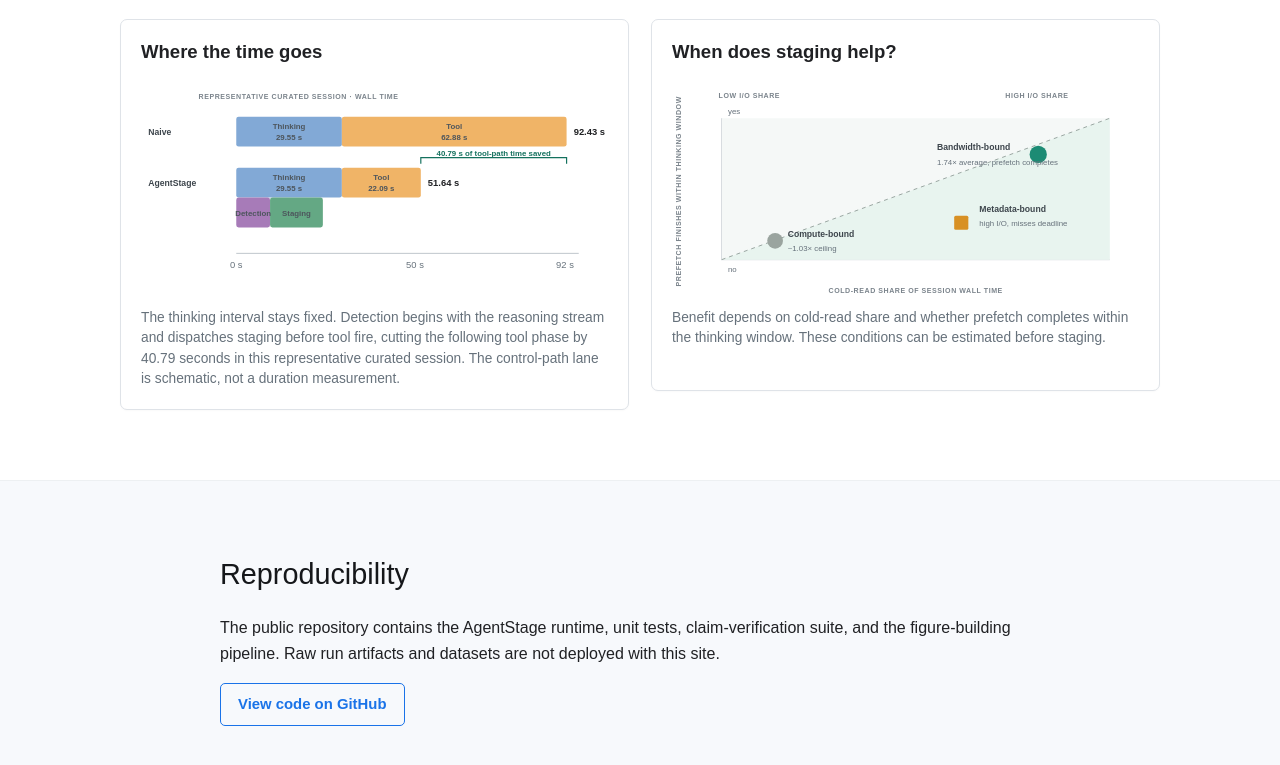
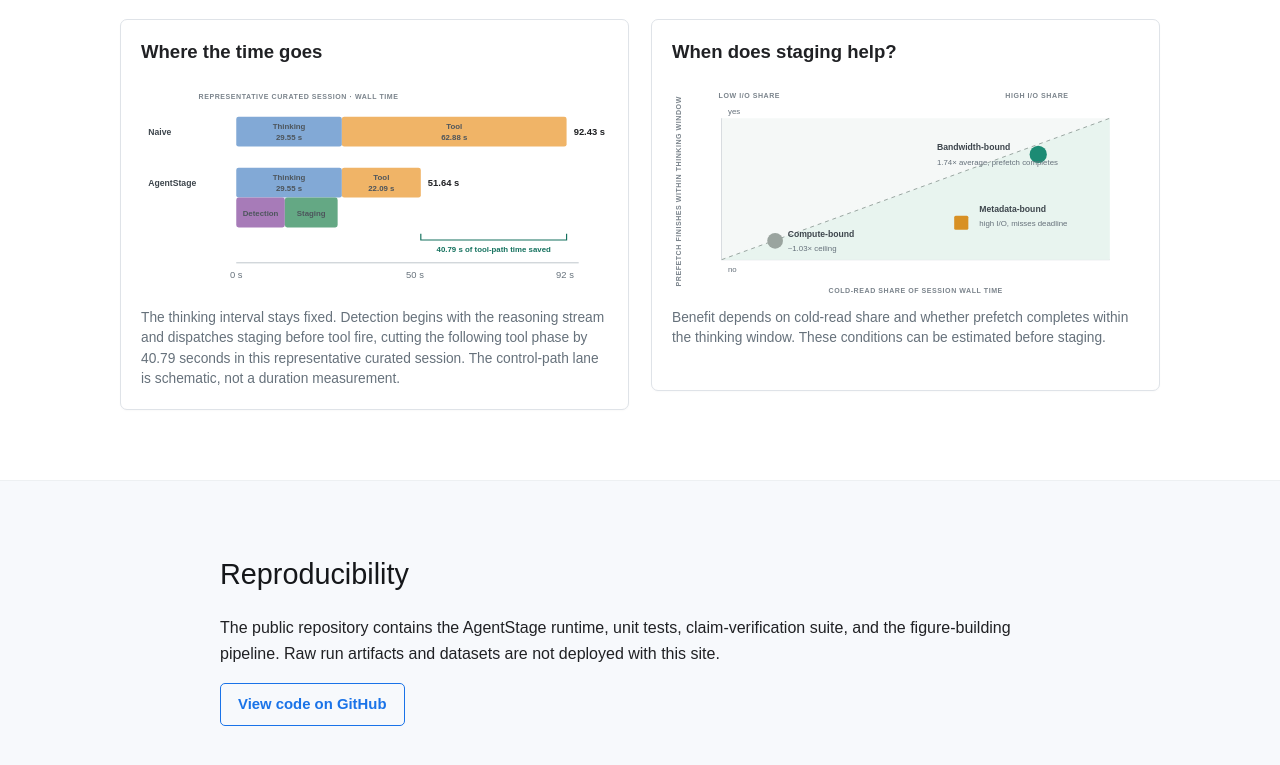
Before and after one commit to izzet/agentstage, an Astro site in the folder site/: page / in a window 1280 px wide. Shown: the part 1932-2697 px from the top of the page. Built offline with nearby package versions, Linux system fonts and the light colour scheme; Astro itself is replaced by a stand-in of ours.

Commit message:
fix: refine session timeline callout

```diff
--- a/site/src/components/SessionTimelineChart.astro
+++ b/site/src/components/SessionTimelineChart.astro
@@ -7,7 +7,7 @@ const thinkingWidth = thinking * scale;
 const baselineToolWidth = baselineTool * scale;
 const stagedToolWidth = stagedTool * scale;
 const start = 134;
-const detectionWidth = thinkingWidth * 0.32;
+const detectionWidth = thinkingWidth * 0.46;
 const stagingStart = start + detectionWidth;
 const stagingWidth = thinkingWidth * 0.50;
 const naiveEnd = start + thinkingWidth + baselineToolWidth;
@@ -19,10 +19,10 @@ const hiddenTimeMidpoint = stagedEnd + (naiveEnd - stagedEnd) / 2;
   <title id="timeline-chart-title">Session wall-time decomposition with and without AgentStage</title>
   <desc id="timeline-chart-desc">A representative curated session takes 92.43 seconds without AgentStage and 51.64 seconds with it. The 29.55 second thinking phase stays constant while tool time drops from 62.88 to 22.09 seconds. The control path is schematic: detection starts with thinking and dispatches staging before tool fire.</desc>
   <text x="86" y="26" class="chart-note">REPRESENTATIVE CURATED SESSION · WALL TIME</text>
-  <line x1="134" y1="222" x2="570" y2="222" class="chart-axis" />
-  <text x="134" y="241" text-anchor="middle">0 s</text>
-  <text x="361.5" y="241" text-anchor="middle">50 s</text>
-  <text x="552.5" y="241" text-anchor="middle">92 s</text>
+  <line x1="134" y1="234" x2="570" y2="234" class="chart-axis" />
+  <text x="134" y="253" text-anchor="middle">0 s</text>
+  <text x="361.5" y="253" text-anchor="middle">50 s</text>
+  <text x="552.5" y="253" text-anchor="middle">92 s</text>
   <text x="22" y="71" class="chart-label">Naive</text>
   <text x="22" y="136" class="chart-label">AgentStage</text>
   <rect x={start} y="48" width={thinkingWidth} height="38" rx="3" fill="#82a9d6" />
@@ -43,6 +43,6 @@ const hiddenTimeMidpoint = stagedEnd + (naiveEnd - stagedEnd) / 2;
   <rect x={stagingStart} y="151" width={stagingWidth} height="38" rx="3" fill="#64a884" />
   <text x={start + detectionWidth / 2} y="174" text-anchor="middle" class="chart-segment">Detection</text>
   <text x={stagingStart + stagingWidth / 2} y="174" text-anchor="middle" class="chart-segment">Staging</text>
-  <path d={`M${stagedEnd} 108 v-8 h${naiveEnd - stagedEnd} v8`} fill="none" stroke="#14715e" stroke-width="1.5" />
-  <text x={hiddenTimeMidpoint} y="98" text-anchor="middle" class="chart-staging">40.79 s of tool-path time saved</text>
+  <path d={`M${stagedEnd} 197 v8 h${naiveEnd - stagedEnd} v-8`} fill="none" stroke="#14715e" stroke-width="1.5" />
+  <text x={hiddenTimeMidpoint} y="220" text-anchor="middle" class="chart-staging">40.79 s of tool-path time saved</text>
 </svg>
```
